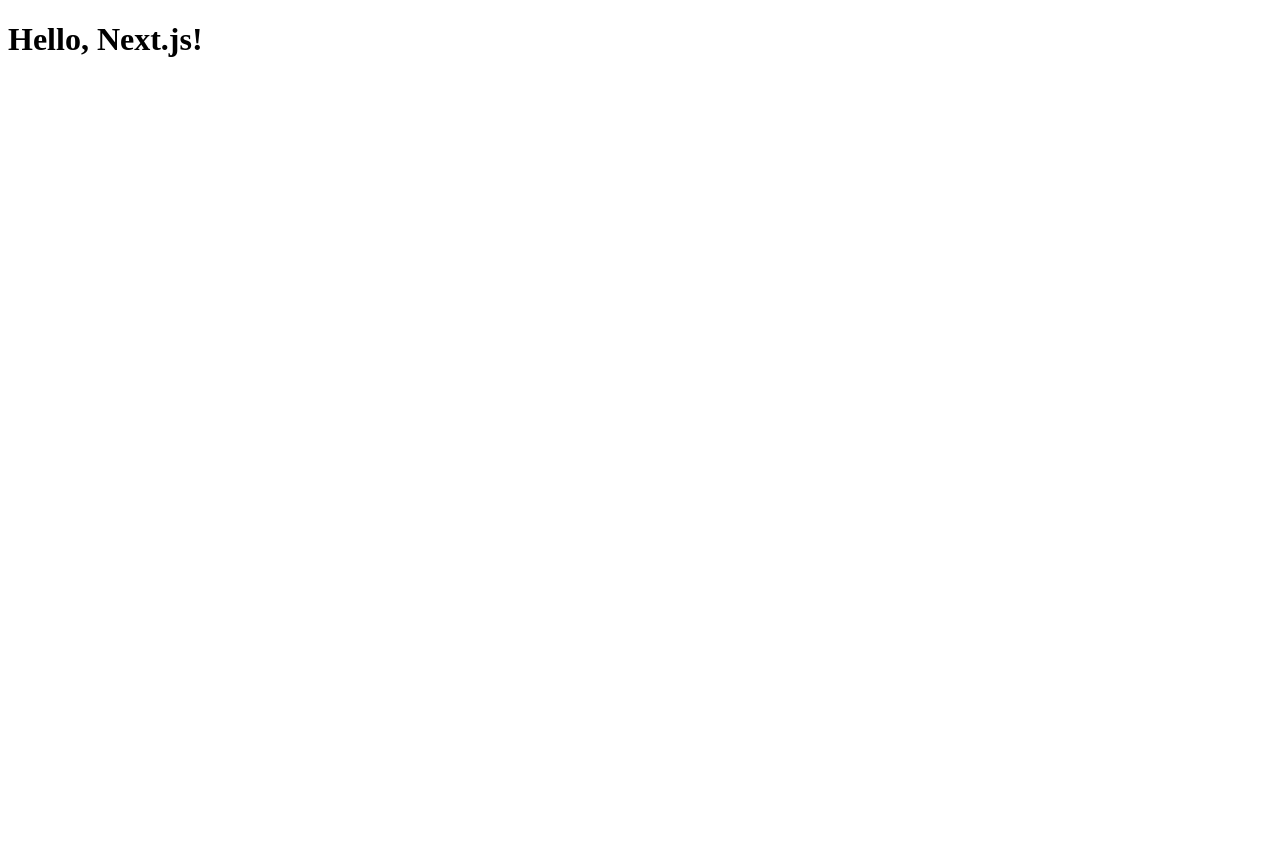
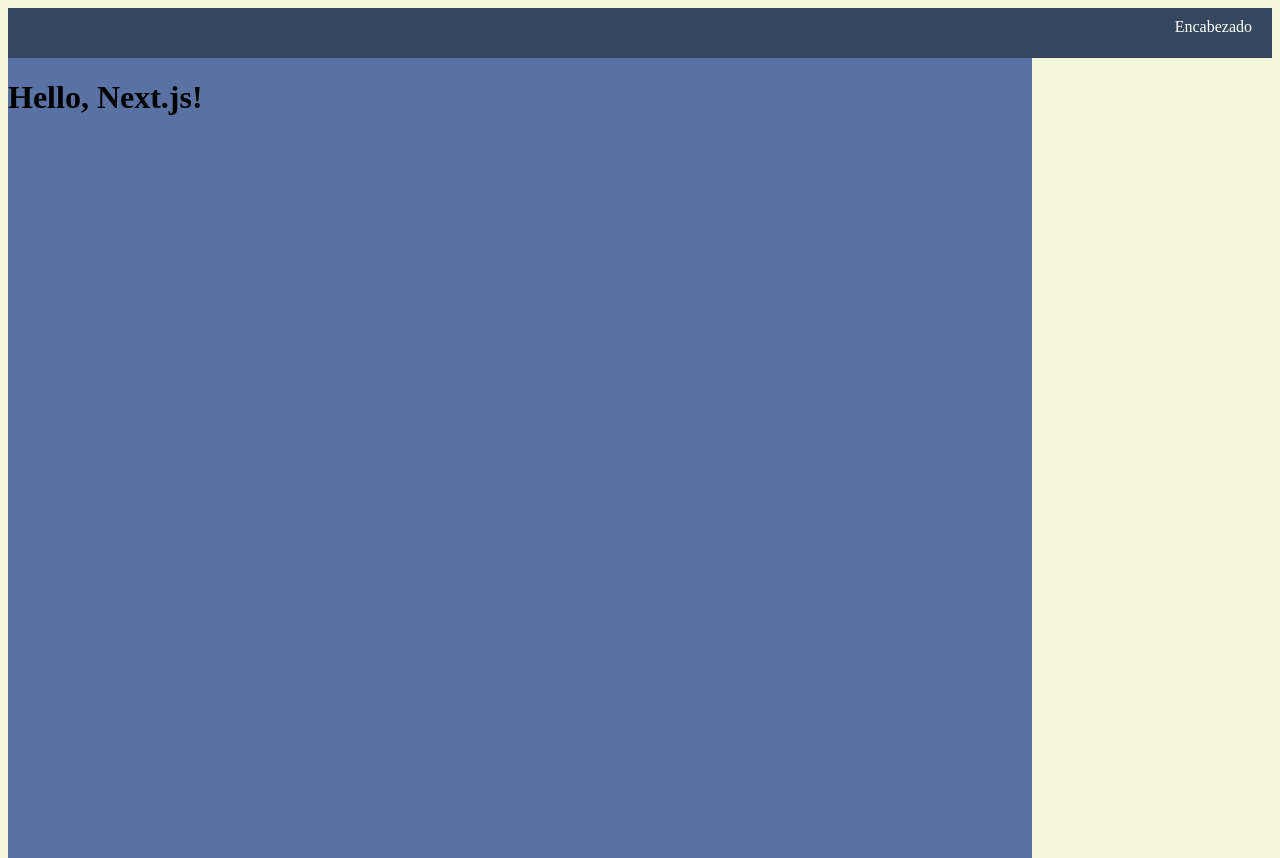
Before and after one commit to Rayen-123/PaltaTectonica, a Next.js app: page / in a window 1280 px wide. Before the commit the page ends 800 px from the top, so only its background shows below. Built offline with nearby package versions, Linux system fonts and the light colour scheme.

Commit message:
leve avance de interfaz

```diff
--- a/app/global.css
+++ b/app/global.css
@@ -0,0 +1,20 @@
+body {
+    background-color: beige;
+}
+.encabezado {
+    position: relative;
+    background: rgb(53, 71, 92);
+    width: 100%;
+    height: 50px;
+}
+.texto_encabezado {
+    color: white;
+    padding: 10px 20px 0px 0px;
+    text-align: right;
+}
+.principal {
+    position:absolute;
+    background: rgb(89, 113, 163);
+    width: 80%;
+    height: 100%;
+}
--- a/app/page.js
+++ b/app/page.js
@@ -1,7 +1,12 @@
 export default function Page() {
 	return (
 		<>
-			<h1>Hello, Next.js!</h1>
+			<div class="encabezado">
+				<div class="texto_encabezado">Encabezado</div>
+			</div>
+			<div class="principal">
+				<h1>Hello, Next.js!</h1>
+			</div>
 		</>
 	)
 }
```
